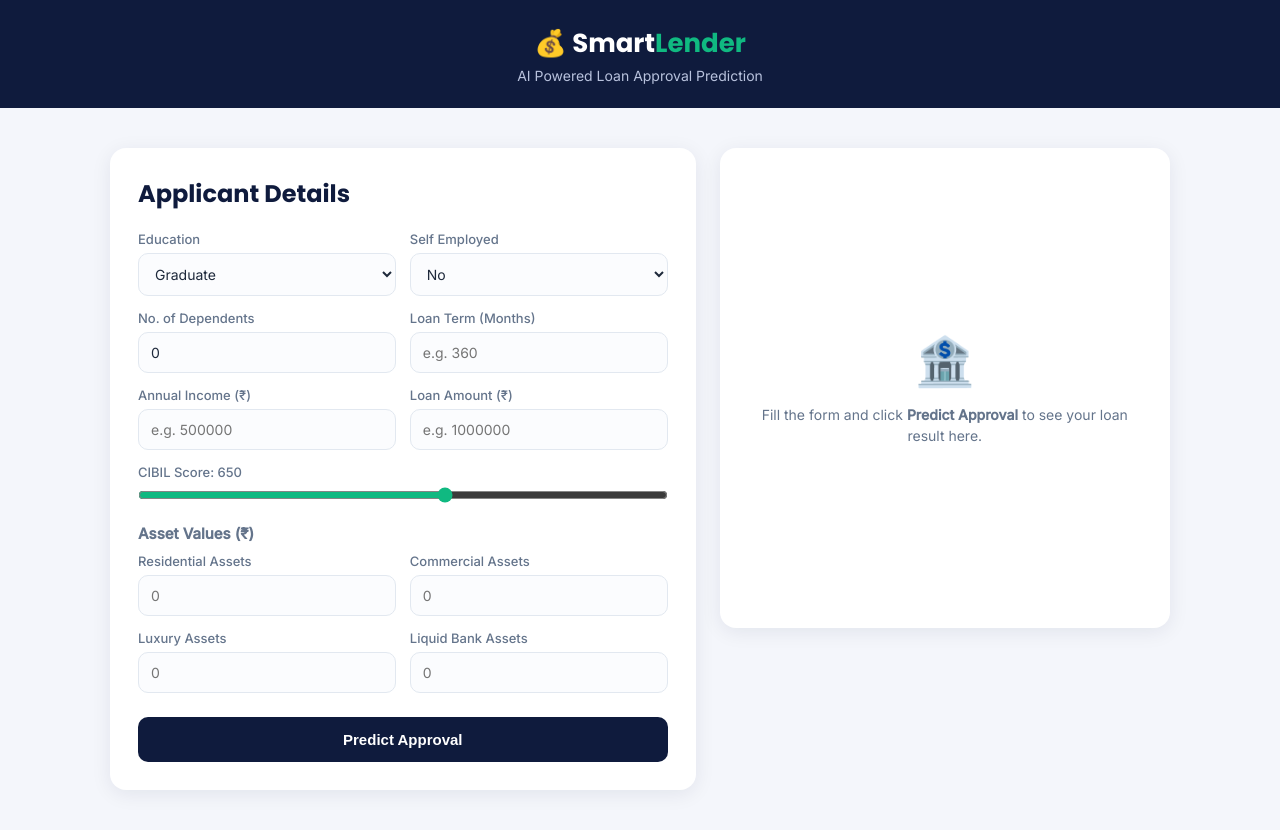
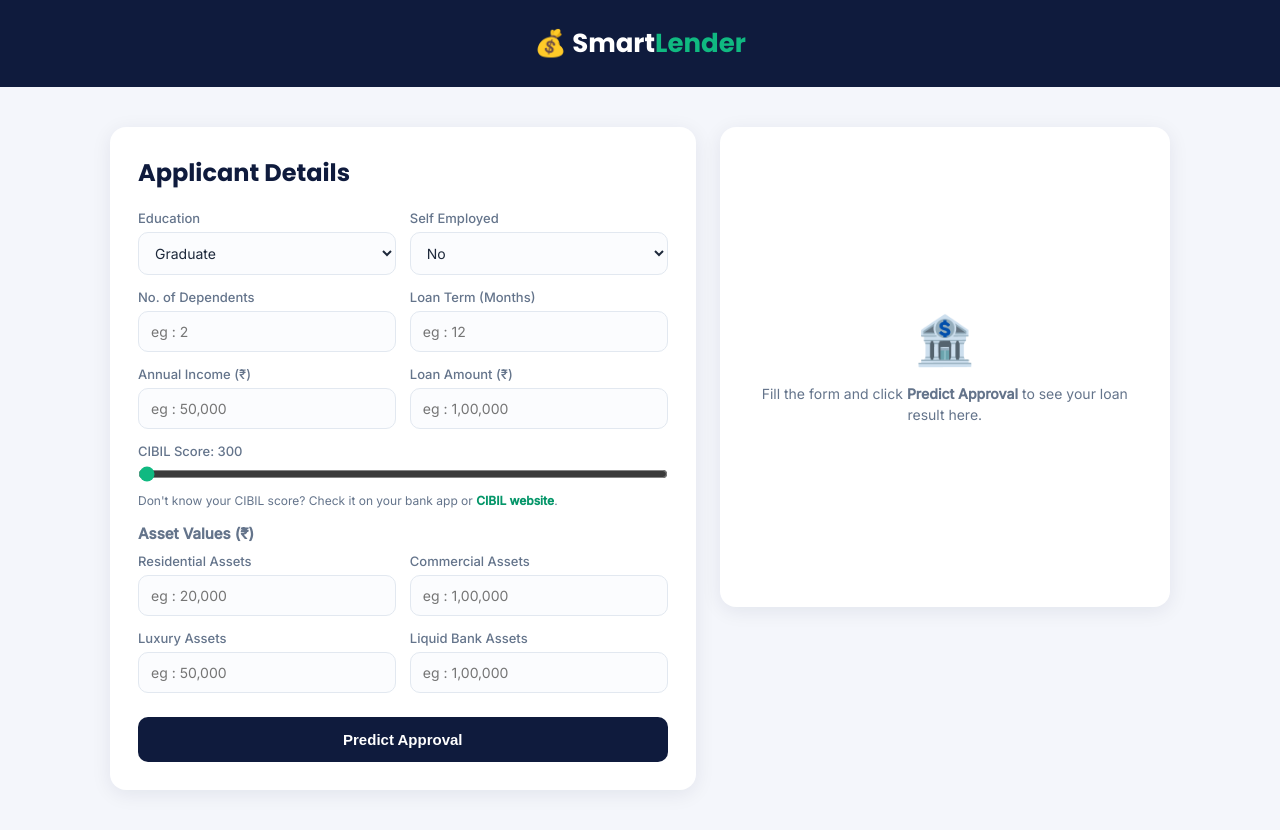
Before and after one commit to Srilatha-dot/Smart_Lender, a Flask app: page / in a window 1280 px wide. Run offline with Flask 3, Linux system fonts and the light colour scheme; parts of the project's set-up code (start-up, migrations or seed data) failed here and were passed over.

Commit message:
First commit - Smart Lender AI Project

```diff
--- /dev/null
+++ b/requirements.txt
@@ -0,0 +1,6 @@
+flask
+joblib
+numpy
+pandas
+scikit-learn
+xgboost
--- a/static/style.css
+++ b/src/static/style.css
@@ -108,6 +108,22 @@ body {
 .field input[type="range"] {
   padding: 0;
   accent-color: var(--accent);
+}
+
+.helper-text {
+  font-size: 12px;
+  color: var(--muted);
+  margin-top: 6px;
+}
+
+.helper-text a {
+  color: var(--accent-dark);
+  font-weight: 600;
+  text-decoration: none;
+}
+
+.helper-text a:hover {
+  text-decoration: underline;
 }
 
 .predict-btn {
--- a/templates/index.html
+++ b/src/templates/index.html
@@ -12,7 +12,6 @@
 
   <header class="topbar">
     <div class="logo">💰 Smart<span>Lender</span></div>
-    <p class="tagline">AI Powered Loan Approval Prediction</p>
   </header>
 
   <main class="container">
@@ -44,30 +43,31 @@
         <div class="grid-2">
           <div class="field">
             <label>No. of Dependents</label>
-            <input type="number" id="dependents" min="0" max="10" value="0" required>
+            <input type="number" id="dependents" min="0" max="10" placeholder="eg : 2" required>
           </div>
 
           <div class="field">
             <label>Loan Term (Months)</label>
-            <input type="number" id="loan_term" min="1" placeholder="e.g. 360" required>
+            <input type="number" id="loan_term" min="1" placeholder="eg : 12" required>
           </div>
         </div>
 
         <div class="grid-2">
           <div class="field">
             <label>Annual Income (₹)</label>
-            <input type="number" id="income" min="0" placeholder="e.g. 500000" required>
+            <input type="number" id="income" min="0" placeholder="eg : 50,000" required>
           </div>
 
           <div class="field">
             <label>Loan Amount (₹)</label>
-            <input type="number" id="loan_amount" min="0" placeholder="e.g. 1000000" required>
+            <input type="number" id="loan_amount" min="0" placeholder="eg : 1,00,000" required>
           </div>
         </div>
 
         <div class="field">
-          <label>CIBIL Score: <span id="cibilValue">650</span></label>
-          <input type="range" id="cibil_score" min="300" max="900" value="650">
+          <label>CIBIL Score: <span id="cibilValue">300</span></label>
+          <input type="range" id="cibil_score" min="300" max="900" value="300">
+          <p class="helper-text">Don't know your CIBIL score? Check it on your bank app or <a href="https://www.cibil.com/freecibilscore" target="_blank" rel="noopener">CIBIL website</a>.</p>
         </div>
 
         <h3 class="section-title">Asset Values (₹)</h3>
@@ -75,24 +75,24 @@
         <div class="grid-2">
           <div class="field">
             <label>Residential Assets</label>
-            <input type="number" id="residential_assets" min="0" placeholder="0" required>
+            <input type="number" id="residential_assets" min="0" placeholder="eg : 20,000" required>
           </div>
 
           <div class="field">
             <label>Commercial Assets</label>
-            <input type="number" id="commercial_assets" min="0" placeholder="0" required>
+            <input type="number" id="commercial_assets" min="0" placeholder="eg : 1,00,000" required>
           </div>
         </div>
 
         <div class="grid-2">
           <div class="field">
             <label>Luxury Assets</label>
-            <input type="number" id="luxury_assets" min="0" placeholder="0" required>
+            <input type="number" id="luxury_assets" min="0" placeholder="eg : 50,000" required>
           </div>
 
           <div class="field">
             <label>Liquid Bank Assets</label>
-            <input type="number" id="bank_assets" min="0" placeholder="0" required>
+            <input type="number" id="bank_assets" min="0" placeholder="eg : 1,00,000" required>
           </div>
         </div>
 
--- a/train.py
+++ b/src/train.py
@@ -11,7 +11,7 @@ import joblib
 
 def run_training_pipeline():
     print("Step 1: Loading loan application dataset...")
-    df = pd.read_csv('data/loan_approval_dataset.csv')
+    df = pd.read_csv('/data/loan_approval_dataset.csv')
 
     print("Step 2: Cleaning whitespace columns and values...")
     # Strip spaces from columns and text records
```
Also changed, not shown: README.md (added), src/app.py (renamed from app.py), src/static/script.js (renamed from static/script.js), 5 other files.
